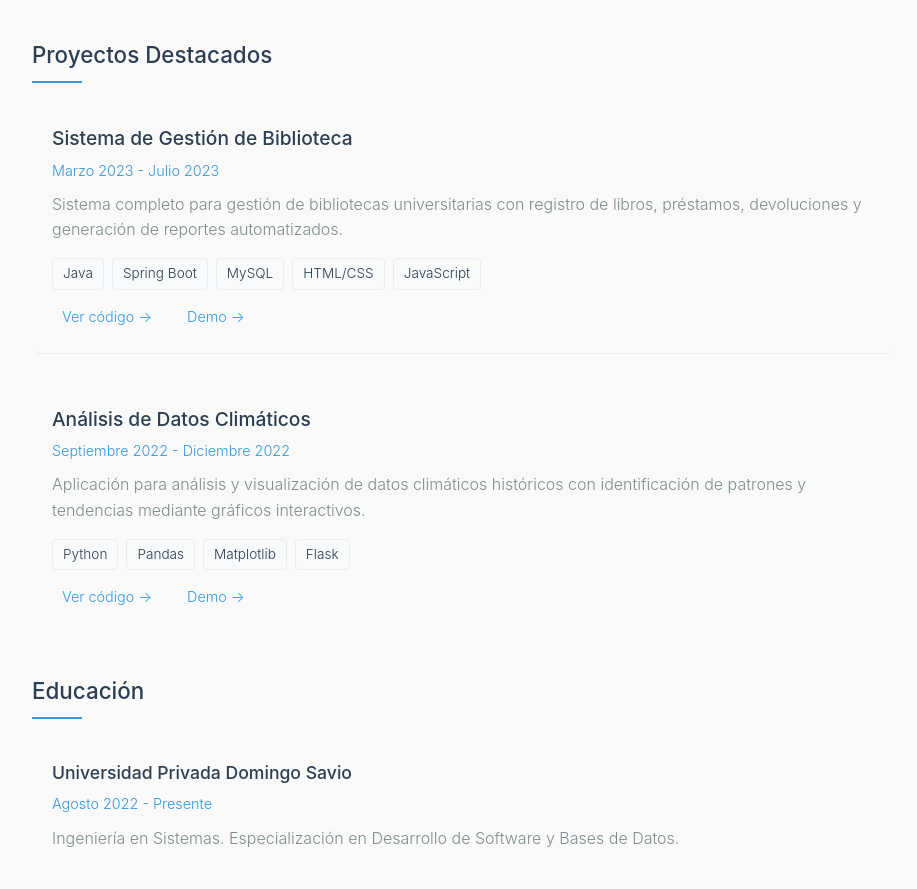
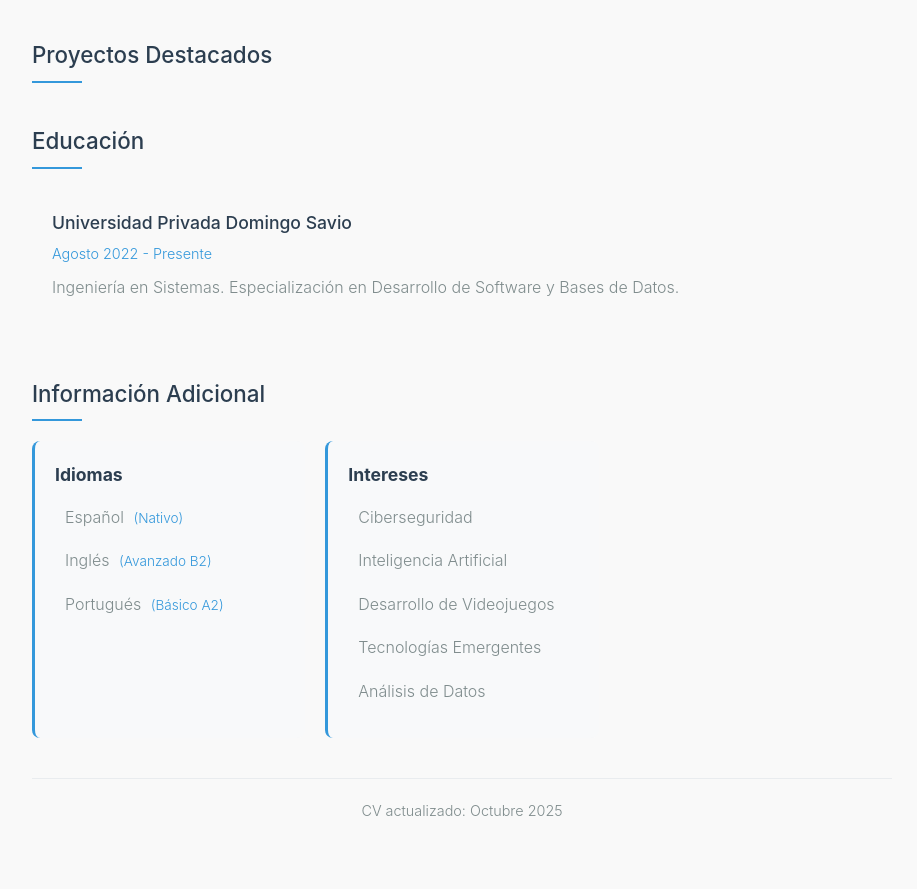
Before and after one commit to Eduardo9070/Eduardo.github.io, a plain HTML site: page index.html in a window 1280 px wide. Shown: the part 1045-1934 px from the top of the page, without its empty margins (178-1095 px from the left). Drawn offline with Linux system fonts and the light colour scheme.

Commit message:
Remove project items from featured projects section
Removed project items from the 'Proyectos Destacados' section in index.html.

```diff
--- a/index.html
+++ b/index.html
@@ -551,44 +551,6 @@
         <section class="section" id="proyectos">
             <h2 class="section-title">Proyectos Destacados</h2>
 
-            <div class="project-item">
-                <div class="project-title">Sistema de Gestión de Biblioteca</div>
-                <span class="date">Marzo 2023 - Julio 2023</span>
-                <p class="project-description">
-                    Sistema completo para gestión de bibliotecas universitarias con registro de libros,
-                    préstamos, devoluciones y generación de reportes automatizados.
-                </p>
-                <div class="technologies">
-                    <span class="tech-tag">Java</span>
-                    <span class="tech-tag">Spring Boot</span>
-                    <span class="tech-tag">MySQL</span>
-                    <span class="tech-tag">HTML/CSS</span>
-                    <span class="tech-tag">JavaScript</span>
-                </div>
-                <div class="project-links">
-                    <a href="#" class="project-link">Ver código →</a>
-                    <a href="#" class="project-link">Demo →</a>
-                </div>
-            </div>
-
-            <div class="project-item">
-                <div class="project-title">Análisis de Datos Climáticos</div>
-                <span class="date">Septiembre 2022 - Diciembre 2022</span>
-                <p class="project-description">
-                    Aplicación para análisis y visualización de datos climáticos históricos con
-                    identificación de patrones y tendencias mediante gráficos interactivos.
-                </p>
-                <div class="technologies">
-                    <span class="tech-tag">Python</span>
-                    <span class="tech-tag">Pandas</span>
-                    <span class="tech-tag">Matplotlib</span>
-                    <span class="tech-tag">Flask</span>
-                </div>
-                <div class="project-links">
-                    <a href="#" class="project-link">Ver código →</a>
-                    <a href="#" class="project-link">Demo →</a>
-                </div>
-            </div>
         </section>
 
         <section class="section" id="educacion">
```
